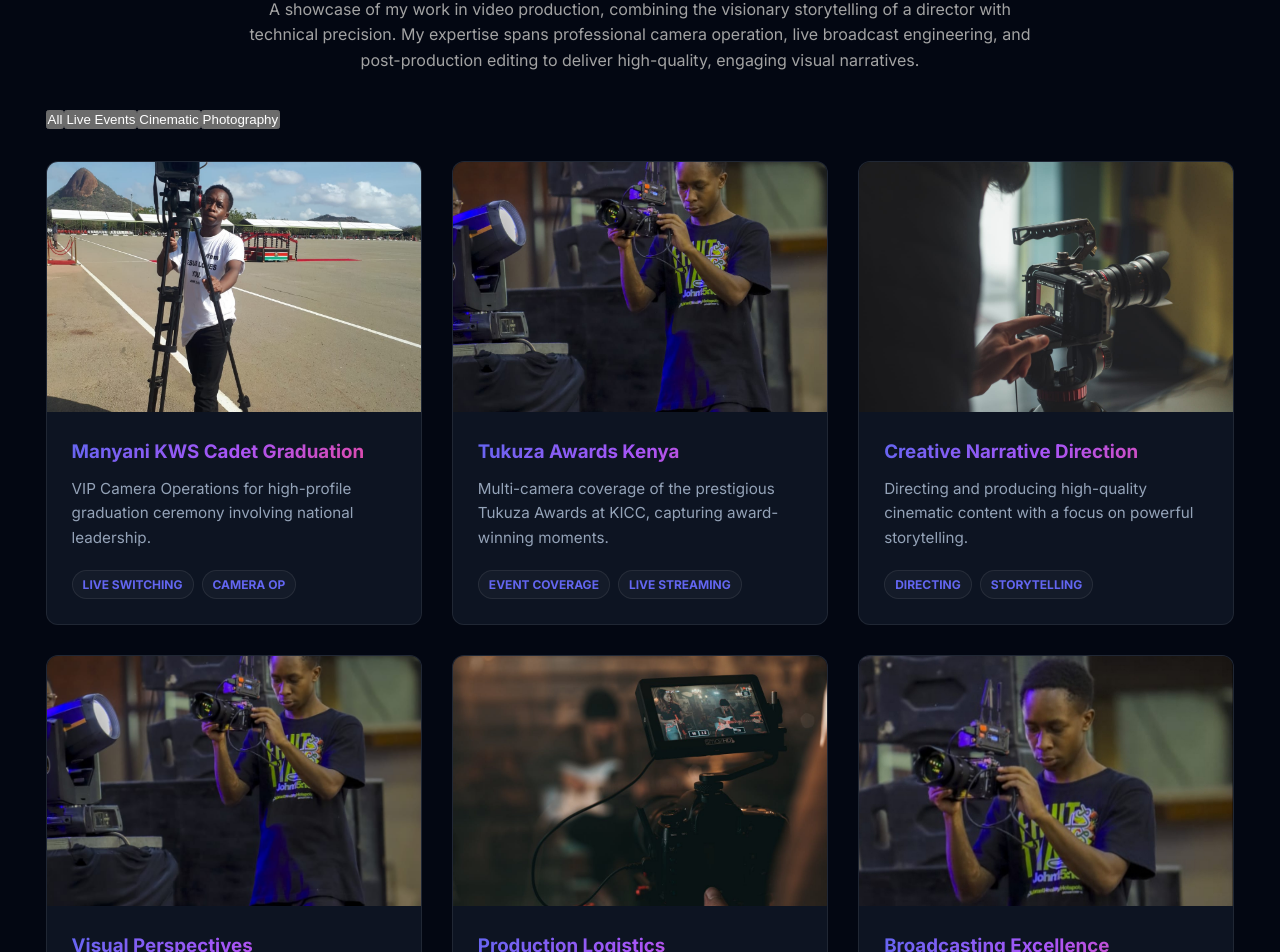
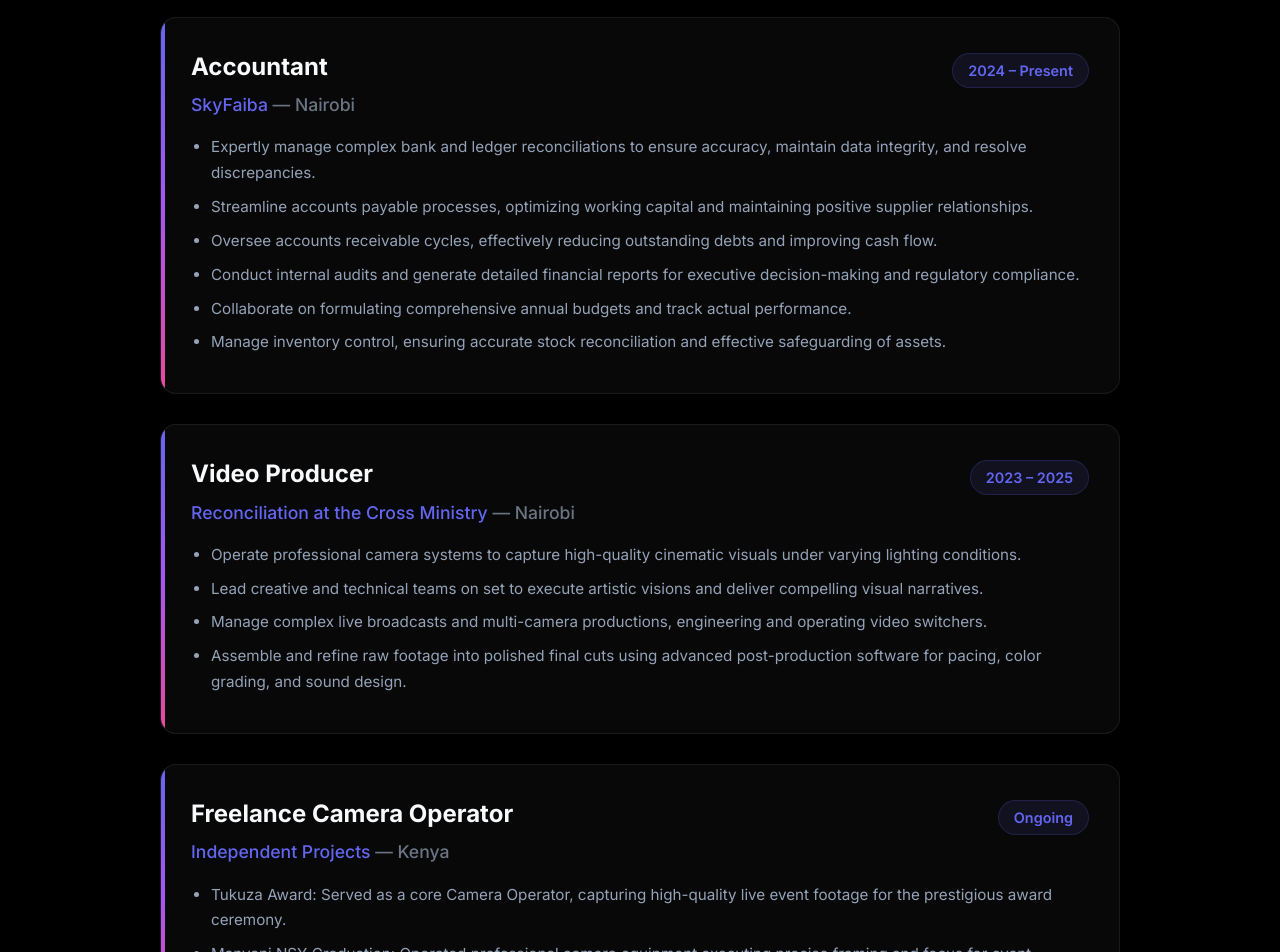
Before and after one commit to Megsy787/benson, a Next.js app: page / in a window 1280 px wide. Shown: the part 1821-2773 px from the top of the page. Built offline with nearby package versions, Linux system fonts and the light colour scheme.

Commit message:
adding experience section

```diff
--- a/app/page.tsx
+++ b/app/page.tsx
@@ -1,6 +1,7 @@
 import Navbar from "@/components/Navbar";
 import Hero from "@/components/Hero";
 import About from "@/components/About";
+import Experience from "@/components/Experience";
 import Projects from "@/components/Projects";
 import Contact from "@/components/Contact";
 import Footer from "@/components/Footer";
@@ -12,6 +13,7 @@ export default function Home() {
       <Navbar />
       <Hero />
       <About />
+      <Experience />
       <Projects />
       <Contact />
       <Footer />
--- /dev/null
+++ b/components/Experience.tsx
@@ -0,0 +1,105 @@
+'use client'
+
+import { motion } from 'framer-motion'
+
+const experiences = [
+  {
+    id: 1,
+    title: 'Accountant',
+    company: 'SkyFaiba',
+    location: 'Nairobi',
+    period: '2024 – Present',
+    description: [
+      'Expertly manage complex bank and ledger reconciliations to ensure accuracy, maintain data integrity, and resolve discrepancies.',
+      'Streamline accounts payable processes, optimizing working capital and maintaining positive supplier relationships.',
+      'Oversee accounts receivable cycles, effectively reducing outstanding debts and improving cash flow.',
+      'Conduct internal audits and generate detailed financial reports for executive decision-making and regulatory compliance.',
+      'Collaborate on formulating comprehensive annual budgets and track actual performance.',
+      'Manage inventory control, ensuring accurate stock reconciliation and effective safeguarding of assets.'
+    ]
+  },
+  {
+    id: 2,
+    title: 'Video Producer',
+    company: 'Reconciliation at the Cross Ministry',
+    location: 'Nairobi',
+    period: '2023 – 2025',
+    description: [
+      'Operate professional camera systems to capture high-quality cinematic visuals under varying lighting conditions.',
+      'Lead creative and technical teams on set to execute artistic visions and deliver compelling visual narratives.',
+      'Manage complex live broadcasts and multi-camera productions, engineering and operating video switchers.',
+      'Assemble and refine raw footage into polished final cuts using advanced post-production software for pacing, color grading, and sound design.'
+    ]
+  },
+  {
+    id: 3,
+    title: 'Freelance Camera Operator',
+    company: 'Independent Projects',
+    location: 'Kenya',
+    period: 'Ongoing',
+    description: [
+      'Tukuza Award: Served as a core Camera Operator, capturing high-quality live event footage for the prestigious award ceremony.',
+      'Manyani NSY Graduation: Operated professional camera equipment executing precise framing and focus for event broadcasting and archiving.'
+    ]
+  }
+]
+
+export default function Experience() {
+  return (
+    <section id="experience" className="experience" style={{ padding: '80px 0', backgroundColor: 'var(--darker-color)' }}>
+      <div className="container" style={{ maxWidth: '1000px', margin: '0 auto', padding: '0 20px' }}>
+        <motion.div
+          initial={{ opacity: 0, y: 20 }}
+          whileInView={{ opacity: 1, y: 0 }}
+          viewport={{ once: true }}
+          transition={{ duration: 0.6 }}
+        >
+          <h2 className="section-title">Professional Experience</h2>
+
+          <div className="experience-timeline" style={{ display: 'flex', flexDirection: 'column', gap: '30px', marginTop: '40px' }}>
+            {experiences.map((exp, index) => (
+              <motion.div
+                key={exp.id}
+                className="experience-card"
+                initial={{ opacity: 0, x: -30 }}
+                whileInView={{ opacity: 1, x: 0 }}
+                viewport={{ once: true }}
+                transition={{ duration: 0.5, delay: index * 0.1 }}
+                style={{
+                  backgroundColor: 'var(--glass-bg)',
+                  padding: '30px',
+                  borderRadius: '16px',
+                  border: '1px solid var(--glass-border)',
+                  boxShadow: 'var(--shadow)',
+                  position: 'relative',
+                  overflow: 'hidden'
+                }}
+              >
+                {/* Accent line on the left */}
+                <div style={{ position: 'absolute', left: 0, top: 0, bottom: 0, width: '4px', background: 'var(--gradient-1)' }} />
+
+                <div style={{ display: 'flex', justifyContent: 'space-between', alignItems: 'flex-start', flexWrap: 'wrap', marginBottom: '15px' }}>
+                  <div>
+                    <h3 style={{ fontSize: '1.5rem', marginBottom: '5px', color: 'var(--light-color)' }}>{exp.title}</h3>
+                    <h4 style={{ fontSize: '1.1rem', color: 'var(--gray-color)', fontWeight: '500' }}>
+                      <span style={{ color: 'var(--primary-color)' }}>{exp.company}</span> <span style={{ opacity: 0.7 }}>— {exp.location}</span>
+                    </h4>
+                  </div>
+                  <div style={{ padding: '5px 15px', backgroundColor: 'rgba(99, 102, 241, 0.1)', border: '1px solid rgba(99, 102, 241, 0.2)', borderRadius: '20px', fontSize: '0.9rem', color: 'var(--primary-color)', marginTop: '5px', fontWeight: '600' }}>
+                    {exp.period}
+                  </div>
+                </div>
+
+                <ul style={{ listStyleType: 'disc', paddingLeft: '20px', color: 'var(--gray-color)', lineHeight: '1.7', fontSize: '0.95rem' }}>
+                  {exp.description.map((item, i) => (
+                    <li key={i} style={{ marginBottom: '8px' }}>{item}</li>
+                  ))}
+                </ul>
+              </motion.div>
+            ))}
+          </div>
+        </motion.div>
+      </div>
+    </section>
+  )
+}
```
